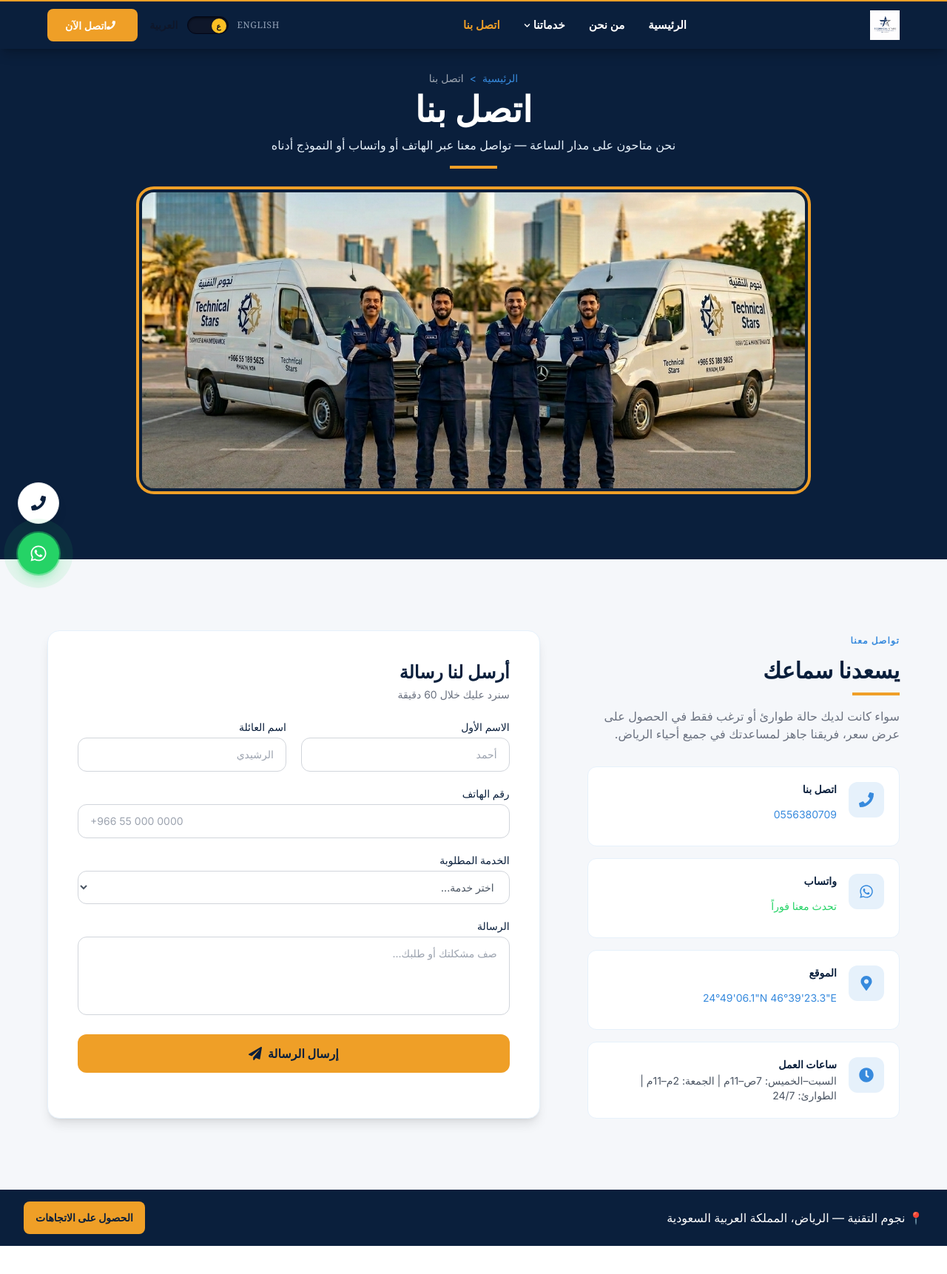
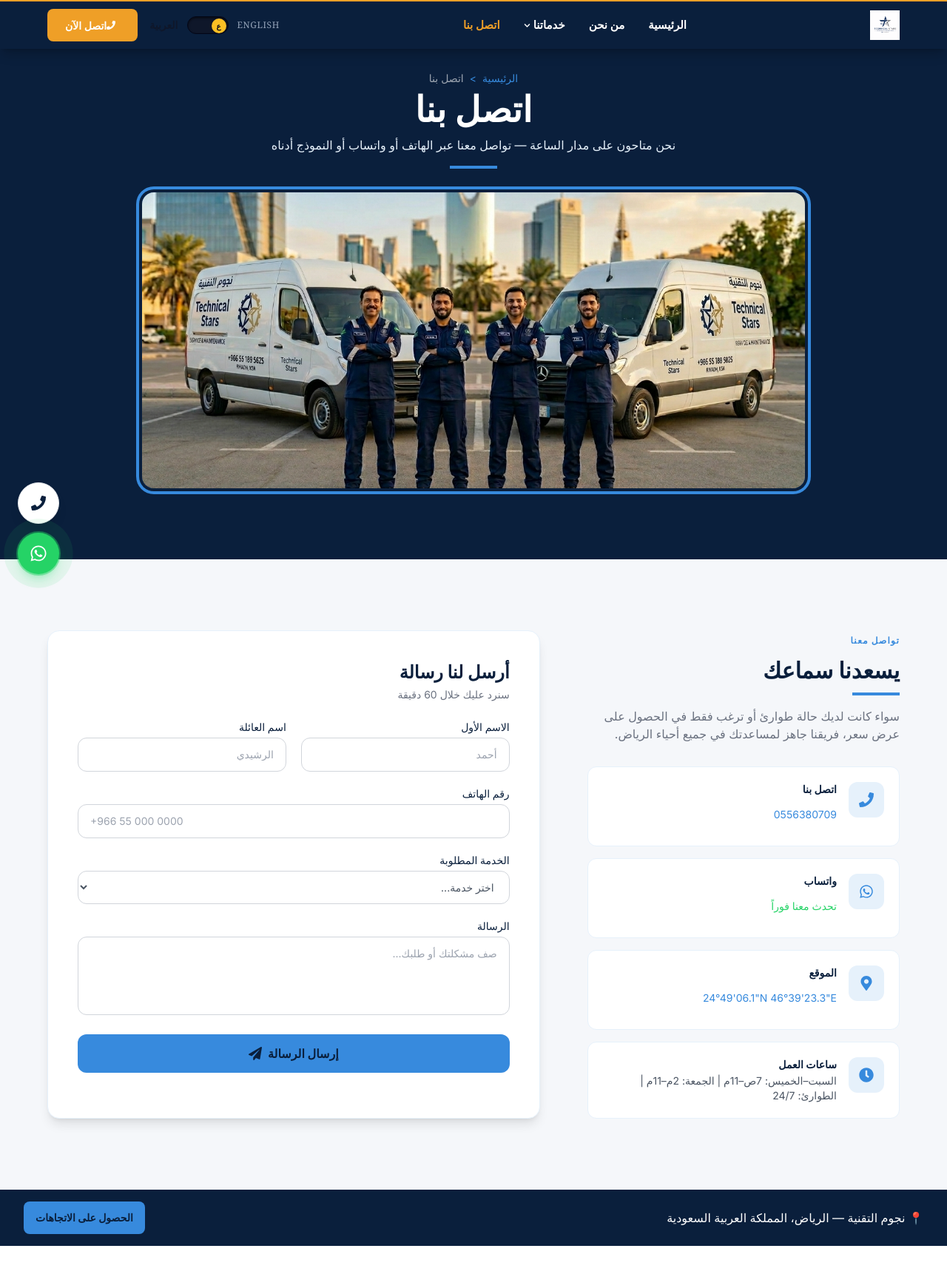
Before and after one commit to sultankhan121jm-cmyk/technical-stars, a React (Vite) app: page /contact in a window 1280 px wide. Shown: the top 1722 px of the page at 74% size. Built offline with nearby package versions, Linux system fonts and the light colour scheme; grey boxes are pictures that could not be loaded.

Commit message:
feat: install google tag and contact conversion tracking

```diff
--- a/src/pages/Contact.jsx
+++ b/src/pages/Contact.jsx
@@ -169,6 +169,16 @@ const Contact = () => {
       const result = await response.json();
 
       if (result.success) {
+        // ── GOOGLE ADS EVENT CONVERSION TRACKING ──
+        if (window.gtag) {
+          window.gtag('event', 'conversion', {
+            'send_to': 'AW-18280264840/4i9bCICK8sYcEIjp2oxE',
+            'value': 1.0,
+            'currency': 'SAR'
+          });
+        }
+        // ──────────────────────────────────────────
+
         setIsSuccess(true);
         reset();
       } else {
@@ -195,8 +205,8 @@ const Contact = () => {
             </nav>
             <h1 className="mt-2 text-3xl md:text-4xl lg:text-5xl font-bold text-white">{t.heroTitle}</h1>
             <p className="mt-3 text-sm md:text-base text-brand-light max-w-2xl mx-auto">{t.heroDesc}</p>
-            <div className="w-16 h-1 bg-[#EF9F27] mx-auto mt-4" />
-            <img src={contactBanner} alt="Technical Stars team" loading="lazy" className="mt-8 max-w-4xl mx-auto w-full rounded-2xl object-cover max-h-[300px] md:max-h-[400px] ring-4 ring-[#EF9F27] ring-offset-4 ring-offset-[#0A1F3C]" />
+            <div className="w-16 h-1 bg-brand-accent mx-auto mt-4" />
+            <img src={contactBanner} alt="Technical Stars team" loading="lazy" className="mt-8 max-w-4xl mx-auto w-full rounded-2xl object-cover max-h-[300px] md:max-h-[400px] ring-4 ring-brand-accent ring-offset-4 ring-offset-brand-primary" />
           </motion.div>
         </div>
       </section>
@@ -210,7 +220,7 @@ const Contact = () => {
             <motion.div variants={fadeInUp} initial="hidden" whileInView="visible" viewport={{ once: true }} transition={{ duration: 0.5 }}>
               <span className="text-brand-accent font-bold text-xs tracking-widest uppercase">{t.touchLabel}</span>
               <h2 className="mt-3 text-2xl md:text-3xl font-bold text-brand-primary">{t.touchTitle}</h2>
-              <div className="w-16 h-1 bg-[#EF9F27] mt-3" />
+              <div className="w-16 h-1 bg-brand-accent mt-3" />
               <p className="mt-4 text-sm md:text-base text-gray-500 leading-relaxed">{t.touchDesc}</p>
             </motion.div>
 
@@ -285,7 +295,7 @@ const Contact = () => {
                   </div>
 
                   {/* Submit Button */}
-                  <button type="submit" disabled={isSubmitting} className="w-full min-h-[52px] bg-[#EF9F27] text-brand-primary font-bold rounded-xl flex items-center justify-center gap-2 hover:bg-brand-primary hover:text-white transition-all duration-300 disabled:opacity-70 disabled:cursor-not-allowed">
+                  <button type="submit" disabled={isSubmitting} className="w-full min-h-[52px] bg-brand-accent text-brand-primary font-bold rounded-xl flex items-center justify-center gap-2 hover:bg-brand-primary hover:text-white transition-all duration-300 disabled:opacity-70 disabled:cursor-not-allowed">
                     {isSubmitting ? (
                       <><FaSpinner className="animate-spin text-lg" /> {t.sending}</>
                     ) : (
@@ -312,7 +322,7 @@ const Contact = () => {
       <section className="bg-white">
         <div className="bg-brand-primary py-4 px-4 md:px-8 flex flex-col sm:flex-row items-center justify-between gap-3">
           <span className="text-white text-sm md:text-base text-center sm:text-start">{t.mapText}</span>
-          <a href="https://maps.google.com/?q=24.818361,46.656472" target="_blank" rel="noopener noreferrer" className="bg-[#EF9F27] text-brand-primary font-bold px-4 py-2 rounded-lg text-sm hover:brightness-110 transition-all min-h-[44px] flex items-center justify-center">
+          <a href="https://maps.google.com/?q=24.818361,46.656472" target="_blank" rel="noopener noreferrer" className="bg-brand-accent text-brand-primary font-bold px-4 py-2 rounded-lg text-sm hover:brightness-110 transition-all min-h-[44px] flex items-center justify-center">
             {t.getDirections}
           </a>
         </div>
```
